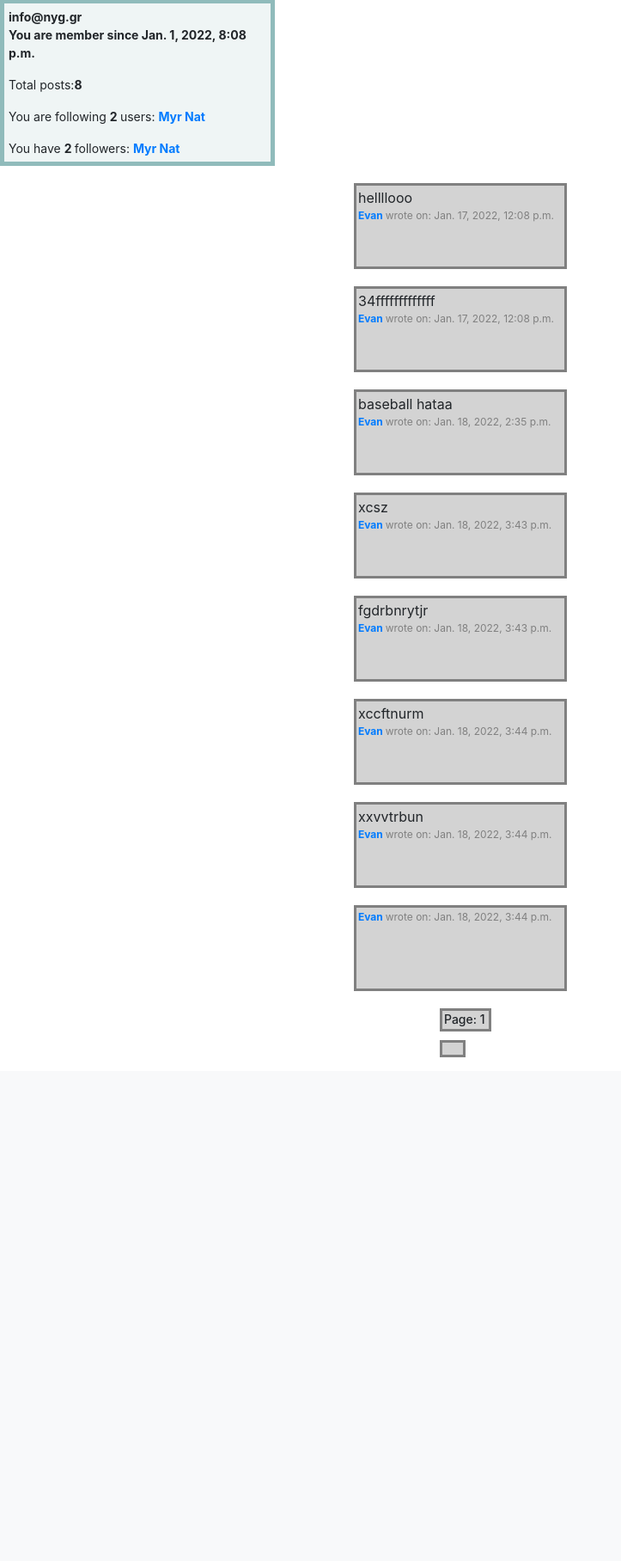
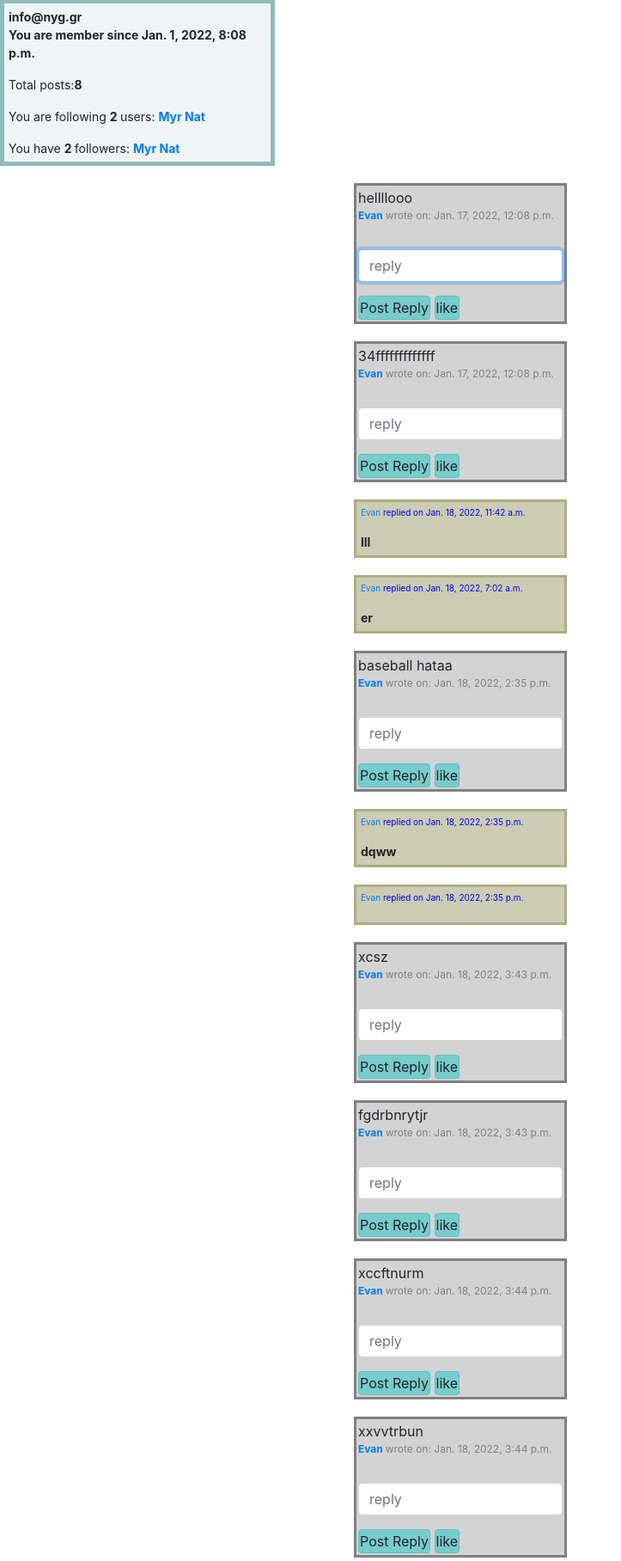
Before and after one commit to neteng0911/carpool, a Django app: page /profile/1 in a window 1280 px wide. Shown: the part 119-1935 px from the top of the page at 86% size, without its empty margins (0-723 px from the left). Before the commit the page ends 1349 px from the top, so only its background shows below. Run offline with Django 3.2, Linux system fonts and the light colour scheme; a user stored in the database is signed in; data comes from the database, SQL or seed files in the repository; both versions use the stored data as it was after the commit; some libraries are stand-ins or nearby versions.

Commit message:
fixing likes and replies in other views

```diff
--- a/project4/network/templates/network/index.html
+++ b/project4/network/templates/network/index.html
@@ -22,19 +22,20 @@
         </div>
     <input class="btn btn-primary" type="submit" name="post_reply" value="Post Reply">
 
+{% if  not user in post.likes.all %}
  <form action="{% url 'index' %}" method="post">
      {% csrf_token %}
      <input class="btn btn-primary" name="like" type="submit" value="like" >
      <input type="hidden"  name="post_to_like_id" value={{post.pk}}>
 
-
+{% else %}
   <form action="{% url 'index' %}" method="post">
       {% csrf_token %}
      <input class="btn btn-primary" name="unlike" type="submit" value="unlike" >
      <input type="hidden"  name="post_to_unlike_id" value={{post.pk}}>
 
 
-
+{% endif%}
 
     {% ifequal  user post.owner %}
 
--- a/project4/network/templates/network/profile.html
+++ b/project4/network/templates/network/profile.html
@@ -89,18 +89,60 @@ Total posts:<strong>{{user_posts_count}}</strong>
 <div class="post">{{user_post.description}}
 
     <p style= "color:grey; font-size:12px;"> <strong><a href="{% url 'profile' targ_user.id %}" > {{targ_user.username}} </strong></a> wrote on: {{user_post.created_date}} </p>
+<form action="{% url 'profile' targ_user.id %}" method="post">
+        {% csrf_token %}
+
+
+        <div class="form-group">
+            <input class="form-control" autofocus style="margin-top:30px" type="text" name="reply_txt" placeholder="reply">
+            <input type="hidden"  name="post_id" value={{user_post.pk}}>
+
+        </div>
+    <input class="btn btn-primary" type="submit" name="post_reply" value="Post Reply">
+{% if  not user in post.likes.all %}
+ <form action="{% url 'index' %}" method="post">
+     {% csrf_token %}
+     <input class="btn btn-primary" name="like" type="submit" value="like" >
+     <input type="hidden"  name="post_to_like_id" value={{post.pk}}>
+
+{% else %}
+  <form action="{% url 'index' %}" method="post">
+      {% csrf_token %}
+     <input class="btn btn-primary" name="unlike" type="submit" value="unlike" >
+     <input type="hidden"  name="post_to_unlike_id" value={{post.pk}}>
+
+
+{% endif%}
 </div>
 </ul>
+
+
+
+
+{% for rep in user_post.replies.all %}
+ <ul>
+
+
+
+        <div class="replies" ><p style= "color:blue; font-size:10px;"><a href="{% url "profile" rep.owner_id %}">{{rep.owner}}</a>
+            replied on {{rep.created_date}}</p> <strong>{{rep}} </strong> </div>
+</ul>
+{% endfor %}
+</form>
+    </div>
+
+
+
 {% endfor %}
 <h2 class="page"> Page: {{ page.number }}</h2>
         <div class="page-links">
 
             {% if page.has_previous %}
-            <a href="{% url 'profile' targ_user.id %}?page={{page.previous_page_number }}">Previous</a>
+            <a href="{% url 'following' %}?page={{page.previous_page_number }}">Previous</a>
 
             {% endif %}
             {% if page.has_next %}
-            <a href="{% url 'profile' targ_user.id %}?page={{page.next_page_number }}">Next</a>
+            <a href="{% url 'following' %}?page={{page.next_page_number }}">Next</a>
             {% endif %}
 
         </div>
--- a/project4/network/views.py
+++ b/project4/network/views.py
@@ -24,8 +24,12 @@ def index(request):
     #
     # page_num = request.GET.get("page")
     # page=post_paginator.get_page(page_num)
+    for post in all_posts:
 
-
+        print(post.likes.all().count())
+        print("Post number", post.id,"is liked by",post.likes.all())
+        if request.user in post.likes.all():
+            print(request.user,"likes post no",post.id)
 
     created_date = timezone.now()
 
@@ -52,22 +56,23 @@ def index(request):
         mypost_to_unlike_id = request.POST.get("post_to_unlike_id")
         mypost = Mypost.objects.get(id=mypost_to_unlike_id)
         mypost.likes.remove(request.user)
+        like_list = mypost.likes.all()
 
-
-        return render(request, "network/index.html", {"all_posts": all_posts, "replies": replies,"count":page.count,"page":page})
+        return render(request, "network/index.html", {"all_posts": all_posts, "replies": replies,"count":page.count,"page":page, "like_list":like_list})
 
     if request.method == "POST" and "post_reply" in request.POST:
         reply_txt = request.POST["reply_txt"]
         mypost_reply = request.POST.get("post_id")
-        mypost = Mypost.objects.get(id=mypost_reply)
-
-        my_post_replies = Reply.objects.filter(mypost_reply=mypost_reply)
-        print(my_post_replies)
-        reply = Reply.objects.create_reply(reply_txt=reply_txt, created_date=created_date, owner=owner,
-                                           mypost_reply=mypost)
-        reply.save()
-        print(reply)
-        reply.lists.add(mypost)
+        reply(request,reply_txt,mypost_reply)
+        # mypost = Mypost.objects.get(id=mypost_reply)
+        # like_list = mypost.likes.all()
+        # my_post_replies = Reply.objects.filter(mypost_reply=mypost_reply)
+        # print(my_post_replies)
+        # reply = Reply.objects.create_reply(reply_txt=reply_txt, created_date=created_date, owner=owner,
+        #                                    mypost_reply=mypost)
+        # reply.save()
+        # print(reply)
+        # reply.lists.add(mypost)
         return render(request, "network/index.html", {"all_posts": all_posts, "replies": replies,"count":page.count,"page":page})
 
 
@@ -78,10 +83,10 @@ def index(request):
 
         post_to_load_id = request.POST.get("post_to_load_id")
         post_to_load = Mypost.objects.get(pk=post_to_load_id)
-
+        like_list = post_to_load.likes.all()
         #load_post(post_to_load_id)
 
-        return render(request, "network/post.html", {"post_to_load": post_to_load})
+        return render(request, "network/post.html", {"post_to_load": post_to_load, "like_list":like_list})
 
     else:
         return render(request, "network/index.html",
@@ -148,6 +153,10 @@ def following(request):
     all_posts = Mypost.objects.filter(owner__in=myfollowinglist).order_by('-created_date')
     # creating pages
     page = paging(request, all_posts)
+    if request.method == "POST" and "post_reply" in request.POST:
+        reply_txt = request.POST["reply_txt"]
+        mypost_reply = request.POST.get("post_id")
+        reply(request, reply_txt, mypost_reply)
 
     return render(request, "network/following.html",
                   {"all_posts": all_posts,"count":page.count,"page":page})
@@ -203,20 +212,24 @@ def edit_post(request, post_id):
 
 @login_required
 def profile(request, user_id):
+
     current_user = request.user
     targ_user = User.objects.get(id=user_id)
     user_posts=Mypost.objects.filter(owner_id=user_id)
     user_posts_count=user_posts.count()
-
+    page = paging(request, user_posts)
     myfollowinglist = current_user.followers.all()
     followinglist=targ_user.followers.all()
     followerslist=User.objects.filter(followers=user_id)
     no_of_followers=len(followerslist)
     no_of_following=len(followinglist)
     print(current_user,"Your followers are", followerslist)
-
-
     print(current_user,"You r following",myfollowinglist)
+    if request.method == "POST" and "post_reply" in request.POST:
+        reply_txt = request.POST["reply_txt"]
+        mypost_reply = request.POST.get("post_id")
+        reply(request, reply_txt, mypost_reply)
+        return render(request, "network/profile.html", {"targ_user": targ_user,"count":page.count,"page":page})
 
     if targ_user in followinglist:
         print(request.user,"you are following user", targ_user)
@@ -236,7 +249,8 @@ def profile(request, user_id):
         return render(request, "network/profile.html", {"targ_user": targ_user, "followinglist": followinglist,
                                                         "user_posts":user_posts,"user_posts_count":user_posts_count,
                                                         "no_of_following":no_of_following,"followerslist": followerslist,
-                                                        "no_of_followers":no_of_followers, "myfollowinglist":myfollowinglist,"count":page.count,"page":page})
+                                                        "no_of_followers":no_of_followers,
+                                                        "myfollowinglist":myfollowinglist,"count":page.count,"page":page})
 
 
     if request.method=="POST" and "unfollow" in request.POST:
@@ -259,6 +273,22 @@ def profile(request, user_id):
                                                         "no_of_followers":no_of_followers, "myfollowinglist":myfollowinglist,"count":page.count,"page":page})
 
 
+
+def reply(request,reply_txt,post_id):
+
+    mypost = Mypost.objects.get(id=post_id)
+    created_date = timezone.now()
+    owner = request.user
+
+    my_post_replies = Reply.objects.filter(mypost_reply=mypost)
+    print(my_post_replies)
+    reply = Reply.objects.create_reply(reply_txt=reply_txt, created_date=created_date, owner=owner,
+                                       mypost_reply=mypost)
+    reply.save()
+    print(reply)
+    reply.lists.add(mypost)
+    return HttpResponseRedirect(reverse("index"))
+
 def custom_page_not_found_view(request, exception):
     return render(request, "errors/404.html", {})
 
```
Also changed, not shown: project4/network/templates/network/following.html (+16 -1 lines), project4/db.sqlite3.
